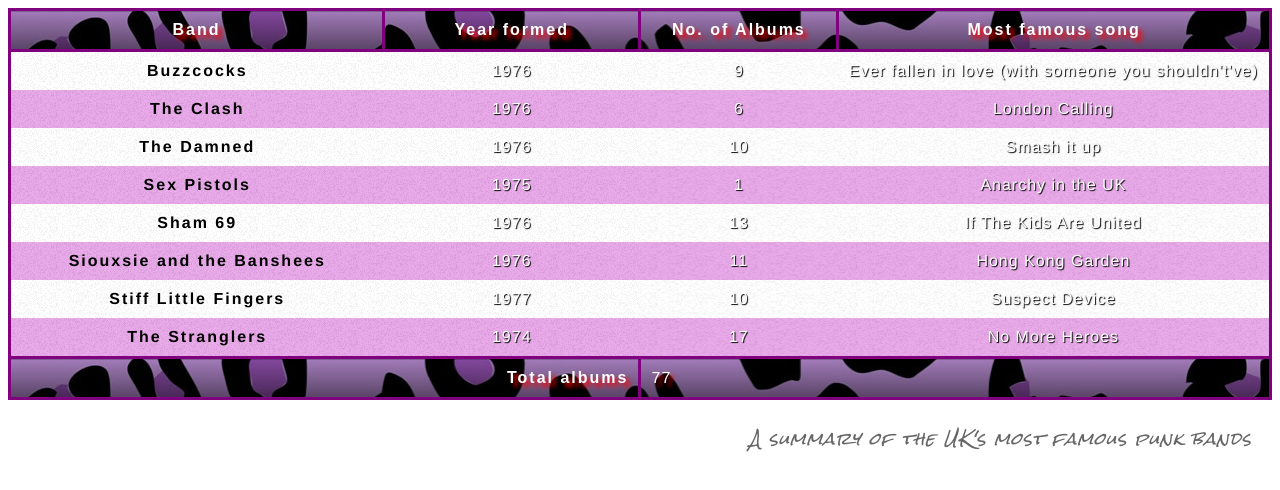
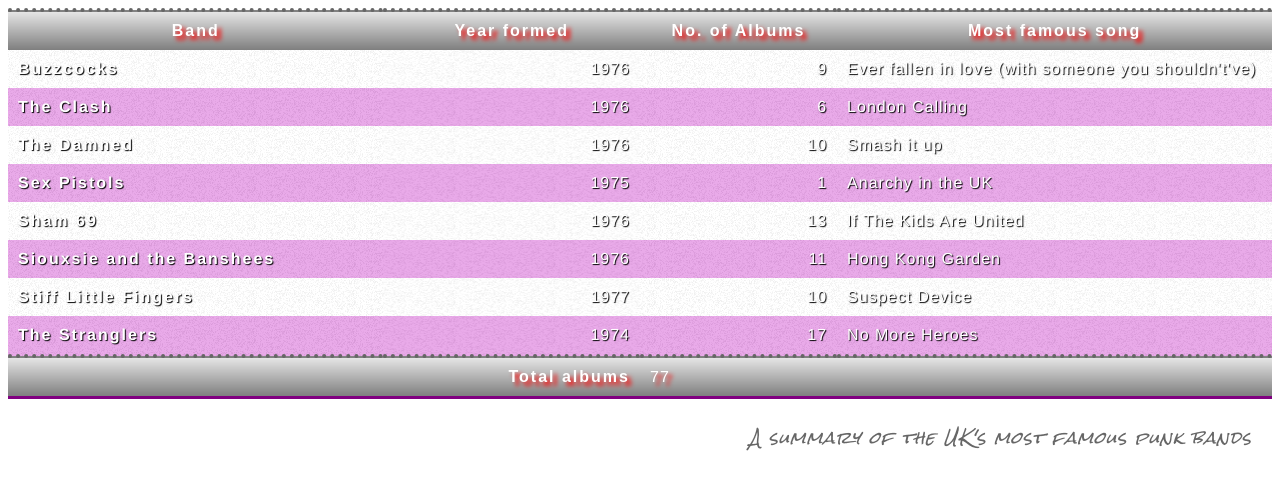
Before and after one commit to sikaiwei/styledisign, a plain HTML site: page table/punk-bands-unstyled.html in a window 1280 px wide. Drawn offline with Linux system fonts and the light colour scheme; a web font is replaced by a local one.

Commit message:
card css

```diff
--- /dev/null
+++ b/card/styles.css
@@ -0,0 +1,44 @@
+/* General styles - put these straight into your stylesheet */
+
+body {
+  margin: 0;
+}
+
+html {
+  font-family: 'Helvetica neue', Arial, 'sans serif';
+  font-size: 10px;
+  background-color: #ccc;
+}
+
+/* Selectors to be matched up with rulesets */
+
+.card article img
+.card footer
+.card header
+.card
+
+/* Rulesets to be matched up with selectors */
+
+.card {
+  width: 35em;
+  height: 22em;
+  margin: 5em auto;
+  background-colour: red;
+  border: 0.2em solid black;
+  border-radius: 1.5em;
+}
+
+/* {
+  background-image: linear-gradient(to bottom,rgba(0,0,0,0.1), rgba(0,0,0,0));
+  border-radius: 1.5em 1.5em 0 0;
+}
+
+{
+  background-image: linear-gradient(to bottom,rgba(0,0,0,0), rgba(0,0,0,0.1));
+  border-radius: 0 0 1.5em 1.5em;
+}
+
+{
+  max-height: 100%
+  float: right;
+} */
--- a/table/style.css
+++ b/table/style.css
@@ -4,7 +4,8 @@ table {
     table-layout: fixed;
     width: 100%;
     border-collapse: collapse;
-    border: 3px solid purple;
+    border-top: 3px solid purple;
+    border-bottom: 3px solid purple;
   }
 
   thead th:nth-child(1) {
@@ -48,12 +49,22 @@ html {
     letter-spacing: 1px;
   }
 
-  tbody td {
-    text-align: center;
+  tbody th:nth-child(1),
+  tbody td:nth-child(4)
+  {
+    text-align: left;
     color: white;
     text-shadow: 1px 1px 1px black;
+  }
 
+  tbody td:nth-child(2),
+  tbody td:nth-child(3)
+  {
+    text-align: right;
+    color: white;
+    text-shadow: 1px 1px 1px black;
   }
+
 
   tfoot th {
     text-align: right;
@@ -64,16 +75,17 @@ html {
 
 thead,
 tfoot {
-  background: url(leopardskin.jpg);
+  /* background: url(leopardskin.jpg); */
   color: white;
   text-shadow: 4px 4px 4px red;
+  border-top: 4px dotted #666;
 }
 
 thead th,
 tfoot th,
 tfoot td {
   background: linear-gradient(to bottom, rgb(0 0 0 / 10%), rgb(0 0 0 / 50%));
-  border: 3px solid purple;
+  /* border: 3px solid purple; */
 }
 /* 斑马条纹 */
 
```
Also changed, not shown: card/index.html (added, +39 -0 lines), card/chris.jpg (added).
